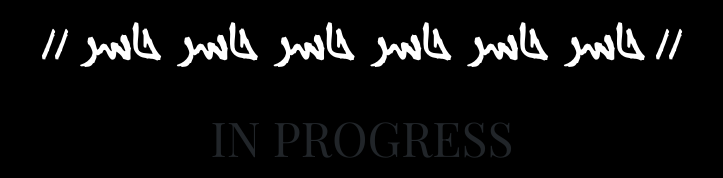
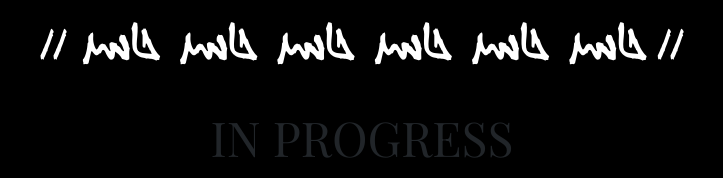
Before and after one commit to uroojsyed/uroojsyedart, a plain HTML site: page hasid.html in a window 1280 px wide. Shown: the part 305-483 px from the top of the page, 278-1001 px from the left. Drawn offline with nearby package versions, Linux system fonts and the light colour scheme; files that its build step writes are made by us from their sources; files whose address does not match are found by name; a web font is replaced by a local one.

Commit message:
Update hasid.html

```diff
--- a/hasid.html
+++ b/hasid.html
@@ -22,6 +22,7 @@
 	<link href="https://fonts.googleapis.com/css?family=Raleway&display=swap" rel="stylesheet">
 	<link href="https://fonts.googleapis.com/css?family=Open+Sans+Condensed:300" rel="stylesheet">
 	<link href="https://fonts.googleapis.com/css?family=Sedgwick+Ave+Display&display=swap" rel="stylesheet">
+	<link href="https://fonts.googleapis.com/css?family=Harmattan&display=swap" rel="stylesheet">
 	<link rel="stylesheet" type="text/css" href="css/lightbox.min.css">
 	  <script type="text/javascript" src="js/lightbox-plus-jquery.min.js"> </script>
 	   <script>
@@ -72,7 +73,7 @@
 	  </div>
 	  </div>
 
-	<p class="hasid-text">//&nbsp; حاسر &nbsp;  حاسر &nbsp;  حاسر &nbsp;  حاسر &nbsp; حاسر &nbsp; حاسر &nbsp;//</p>
+	<p class="hasid-text">//&nbsp; حاسد &nbsp;  حاسد &nbsp;  حاسد &nbsp;  حاسد &nbsp; حاسد &nbsp; حاسد &nbsp;//</p>
 
     <p class="blurb2">IN PROGRESS</p>
     <footer style="filter: invert(100%)">
```
